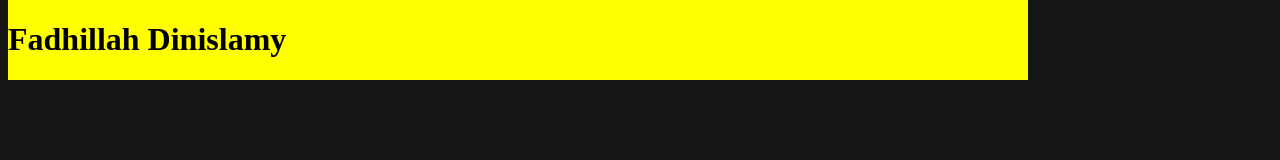
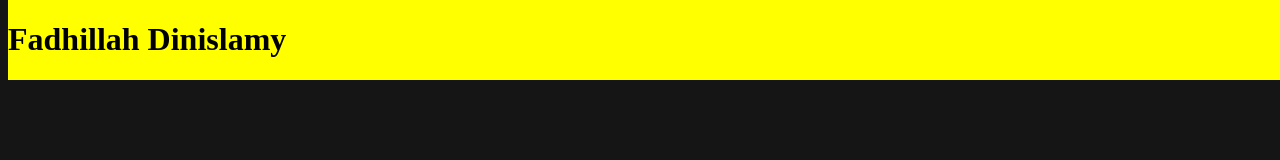
Before and after one commit to FadhillahDinislamy/FadhillahDinislamy.github.io, a plain HTML site: page index.html in a window 1280 px wide. Drawn offline with Linux system fonts and the light colour scheme.

Commit message:
Update style.css

```diff
--- a/style.css
+++ b/style.css
@@ -4,6 +4,6 @@ body {
 #nav-bar {
   position: fixed;
   top: 0;
-  width: 1020px;
+  width: 100%;
   background-color: yellow;
 }
```
